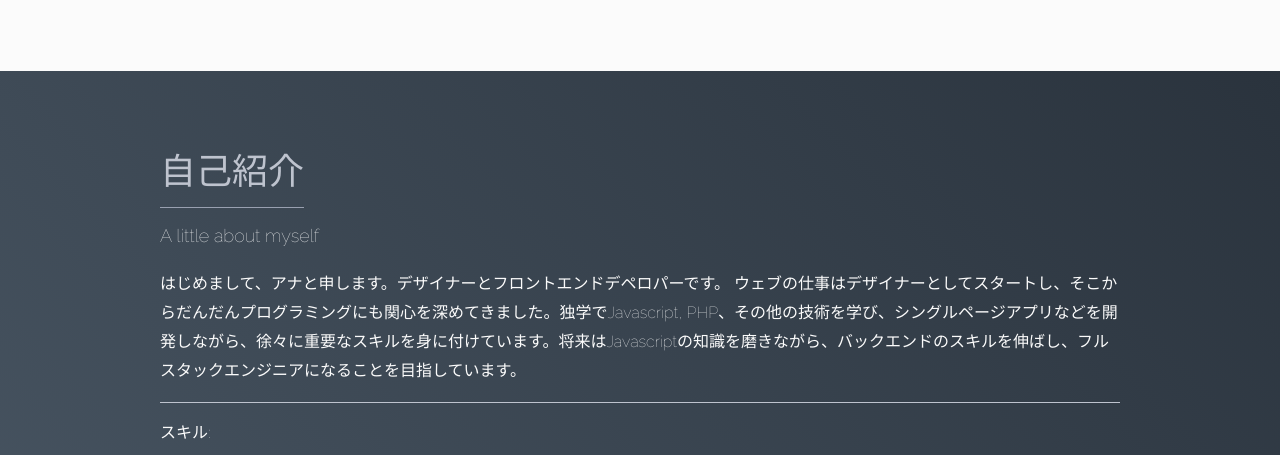
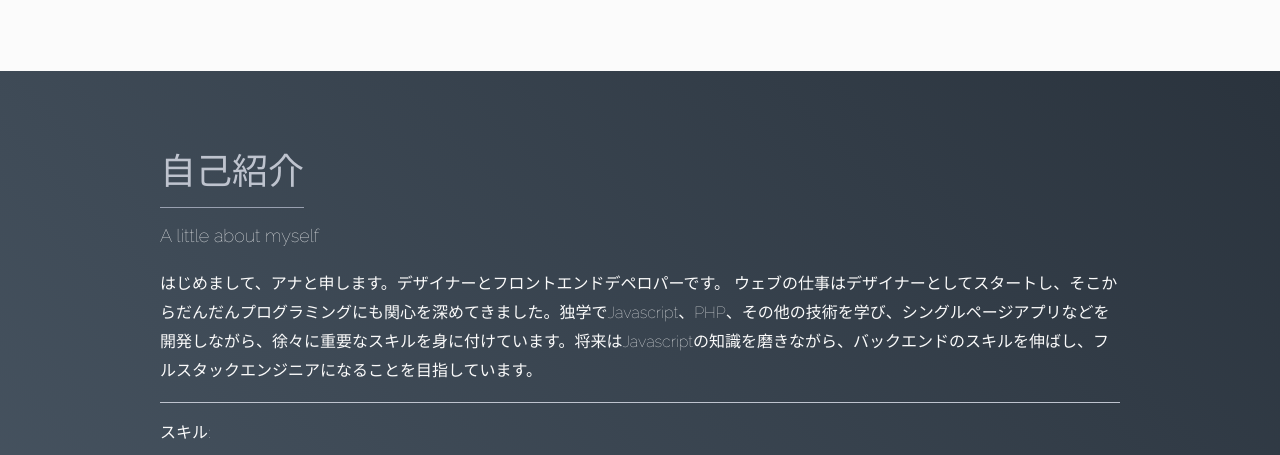
Before and after one commit to saintasia/portfolio-2017, a plain HTML site: page ja.html in a window 1280 px wide. Shown: the part 2423-2878 px from the top of the page. Drawn offline with nearby package versions, Linux system fonts and the light colour scheme.

Commit message:
ja update

```diff
--- a/ja.html
+++ b/ja.html
@@ -72,7 +72,7 @@
                 <h2>自己紹介</h2>
                 <h6>A little about myself</h6>
                 <p>はじめまして、アナと申します。デザイナーとフロントエンドデペロパーです。
-                    ウェブの仕事はデザイナーとしてスタートし、そこからだんだんプログラミングにも関心を深めてきました。独学でJavascript, PHP、その他の技術を学び、シングルページアプリなどを開発しながら、徐々に重要なスキルを身に付けています。将来はJavascriptの知識を磨きながら、バックエンドのスキルを伸ばし、フルスタックエンジニアになることを目指しています。</p>
+                    ウェブの仕事はデザイナーとしてスタートし、そこからだんだんプログラミングにも関心を深めてきました。独学でJavascript、PHP、その他の技術を学び、シングルページアプリなどを開発しながら、徐々に重要なスキルを身に付けています。将来はJavascriptの知識を磨きながら、バックエンドのスキルを伸ばし、フルスタックエンジニアになることを目指しています。</p>
                 <hr>
                 <p>スキル:</p>
                 <div class="badge high">
```
